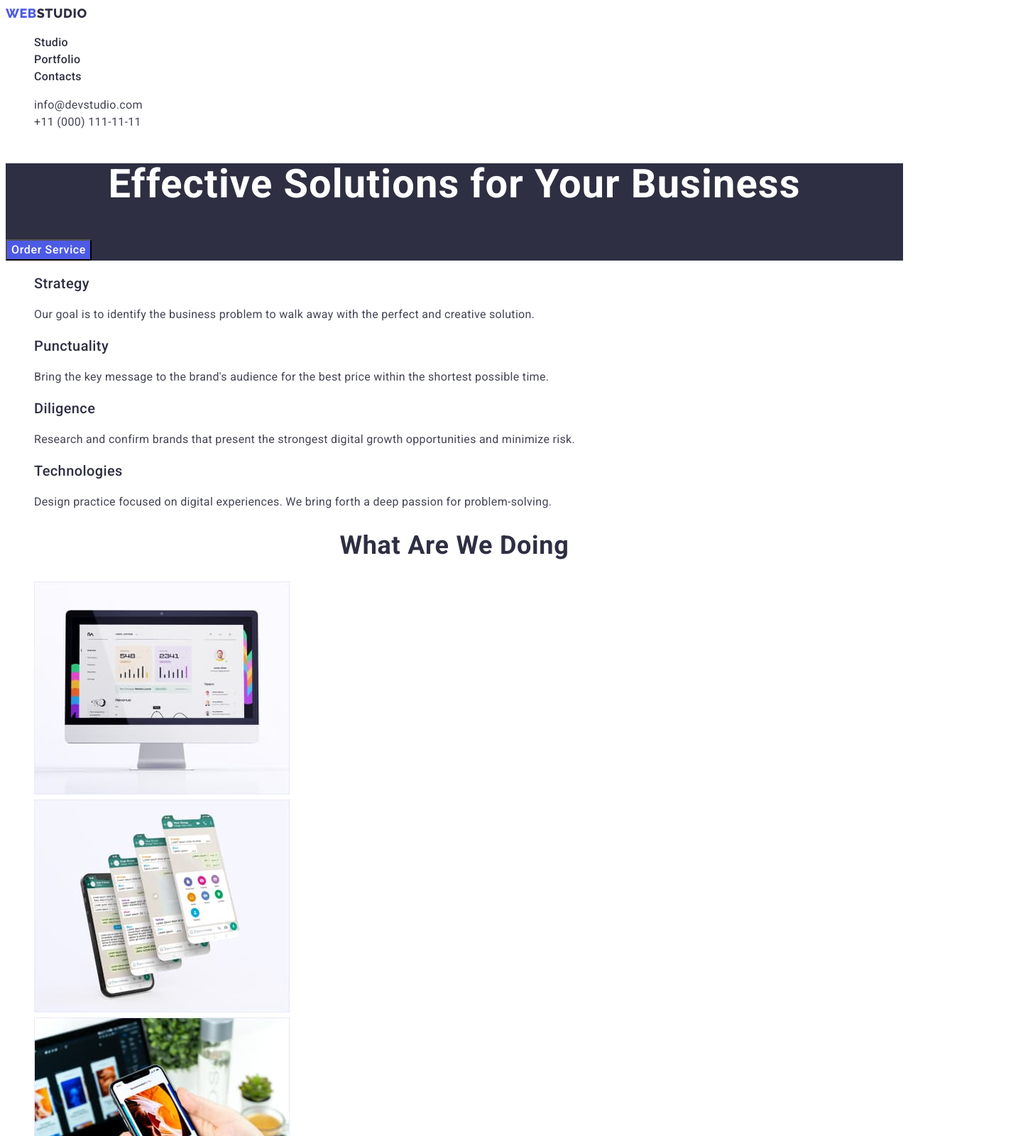
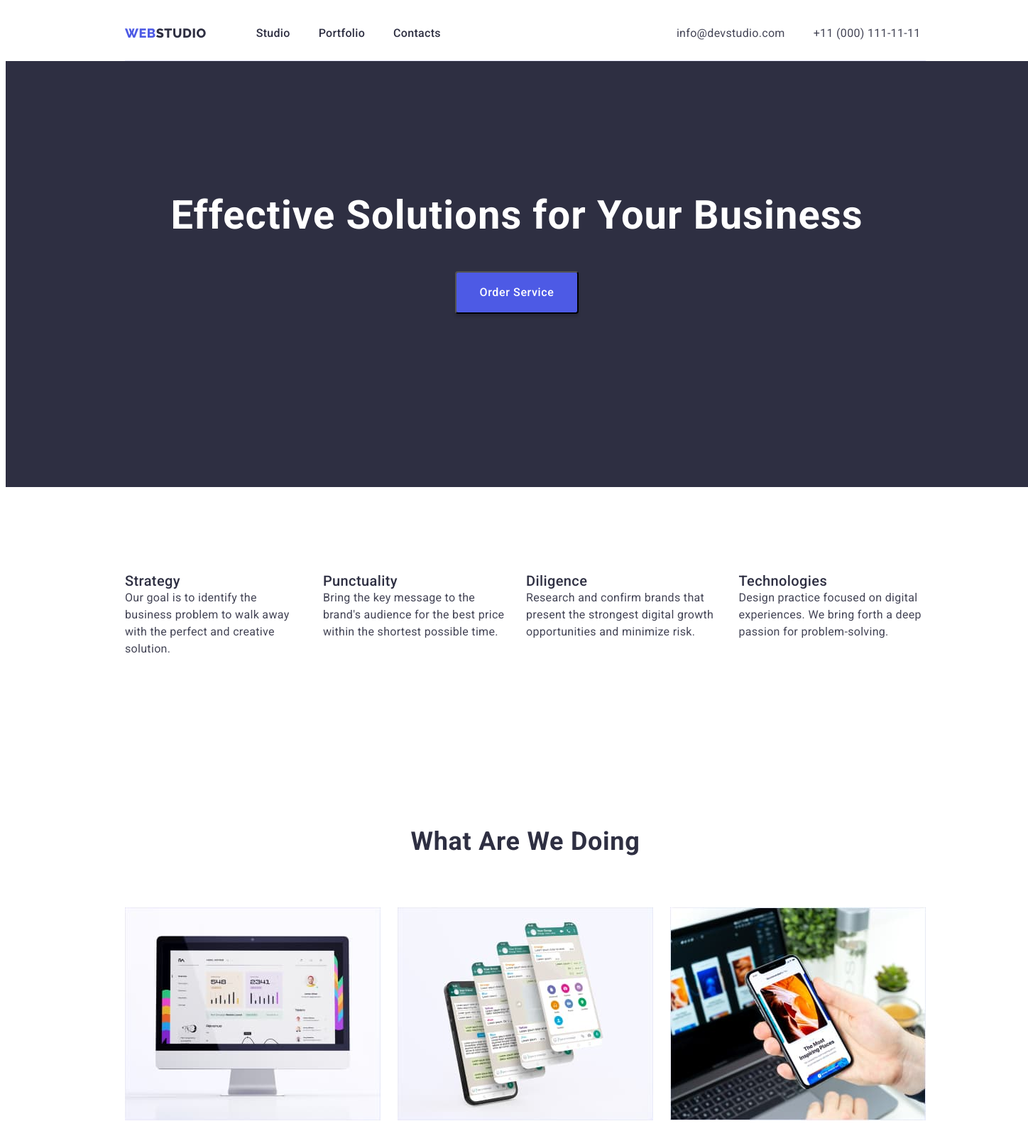
Before and after one commit to AlexProkopev/goit-markup-hw-03, a plain HTML site: page index.html in a window 1280 px wide. Shown: the top 1600 px of the page at 71% size, 1448 px wide, since content can reach past the window. Drawn offline with Linux system fonts and the light colour scheme.

Commit message:
Проверить первую стр

```diff
--- a/css/styles.css
+++ b/css/styles.css
@@ -34,6 +34,42 @@ line-height: 1.2 множитель */
     --button-portvolio-color : #F4F4FD;
 }
 
+/* Общий сброс дефолта */
+
+html {
+    box-sizing: border-box;
+}
+
+*,
+*::before,
+*::after {
+    box-sizing: inherit;
+
+}
+
+h1,
+h2,
+h3,
+h4,
+h5,
+h6,
+p {
+    margin: 0;
+}
+
+ul,
+ol {
+    list-style: none;
+    margin-top: 0;
+    margin-bottom: 0;
+
+    padding-left: 0;
+}
+
+img {
+    display: block;
+}
+
 /* Глобальные стили */
 
 body {
@@ -43,6 +79,20 @@ body {
     font-family: 'Roboto', sans-serif;
     background-color: #FFFFFF;
     letter-spacing: 0.02em;
+}
+
+/* Контейнер */
+
+.container {
+
+    width: 1152px;
+
+    padding-left: 12px;
+    padding-right: 12px;
+
+    margin-left: 156px;
+    margin-right: 156px;
+
 }
 
 /* Стиль к спискам и ссылкам общий */
@@ -74,9 +124,45 @@ body {
 
 }
 
+/* Шапка общая */
+
+.header {
+    max-width: 1440px;
+
+
+}
+
+.header-flex {
+    display: flex;
+    align-items: center;
+    height: 78px;
+
+    border-bottom: 1px solid #E7E9FC;
+
+
+
+}
+
+
 
 
 /* Навигация по сайту+контактная информация */
+
+.nav-links {
+    display: flex;
+
+    padding-left: 0;
+    margin-left: 70px;
+}
+
+.contact-list {
+    display: flex;
+
+    margin-left: 332px;
+
+}
+
+
 
 .contact-list .contact-link {
     color: var(--title-paragrav-color);
@@ -85,12 +171,30 @@ body {
     font-style: normal;
 }
 
+.contact-list .contact-item {
+    margin-right: 40px;
+}
+
+.contact-list .contact-item:last-child {
+    margin-right: 0;
+}
+
 .nav-links .nav-link {
     color:var(--primary-text-color);
     font-weight: 500;
     letter-spacing: 0.02em;
     font-style: normal;
     }
+
+ .nav-links .nav-item {
+    margin-right: 40px;
+ }
+.nav-links .nav-item:last-child {
+    margin-right: 0px;
+}
+
+
+
 
 
 
@@ -121,7 +225,13 @@ body {
 
 /* Стили героя сайта */
 
-.hero { background-color: #2E2F42 ;
+.hero {
+    background-color: #2E2F42 ;
+
+    width: 1440px;
+    height: 600px;
+    text-align: center;
+
 
 }
 
@@ -129,8 +239,12 @@ body {
     color: #ffffff;
     font-size: 56px;
     line-height: 1.07;
-    text-align: center;
     letter-spacing: 0.02em;
+
+    padding-top: 188px;
+    padding-bottom: 48px;
+
+
 }
 
 .hero .hero-button {
@@ -142,6 +256,13 @@ body {
     font-size: 16px;
     line-height: 1.5;
     letter-spacing: 0.04em;
+    box-shadow: 0px 4px 4px rgba(0, 0, 0, 0.15);
+    border-radius: 4px;
+
+    min-width: 169px;
+    padding: 16px 32px;
+    gap: 10px;
+
 }
 
 .hero .hero-button:hover,
@@ -178,6 +299,11 @@ body {
 
 /* Общие стили для секций и заголовков */
 
+.section {
+    padding-top: 120px;
+    padding-bottom: 120px;
+}
+
 
 
 .section .section-title {
@@ -186,6 +312,16 @@ body {
     line-height: 1.11;
     font-weight: 500;
     letter-spacing: 0.02em;
+
+}
+
+/* Чем мы занимаемся 2-секция 1йстр */
+
+.meny-list {
+    display: flex;
+    justify-content: space-between;
+
+    margin-top: 72px;
 }
 
 .section .section-caption {
@@ -224,9 +360,23 @@ body {
     color: var(--title-paragrav-color);
     line-height: 1.5;
 }
-/* Чем мы занимаемся секция */
+/* Особенности 1-секция */
 
-.features {
+.features-list {
+    display: flex;
+    justify-content: space-between;
+
+}
+
+.features-list li {
+    margin-left: 24px;
+}
+
+.features-list li:first-child {
+    margin-left: 0px;
+}
+
+.features-title {
     font-size: 20px;
     line-height: 1.2;
     color: var(--primary-text-color);
@@ -236,7 +386,15 @@ body {
 
 
 
-/* CТили для челенов команды */
+/* CТили для челенов команды 3-Секция*/
+
+.team-list {
+    display: flex;
+    justify-content: space-between;
+
+    margin-top: 72px;
+}
+
 .section-team {
     background-color: #F4F4FD;
 }
@@ -269,11 +427,34 @@ body {
 .footer {
     background-color: var(--primary-text-color);
     color: #ffffff;
+    width: 1440px;
+    height: 312px;
 }
 
 /* Логотип футтера */
 
-.footer .footer-logo {
+.footer .logo-footer {
+    display: inline-block;
+    color: var(--button-color);
+    font-size: 18px;
+    line-height: 1.17;
+    font-family: 'Raleway', sans-serif;
+    letter-spacing: 0.03em;
+    font-weight: 800;
+    text-transform: uppercase;
+
+    padding-left: 156px;
+    padding-top: 101.5px;
+
+}
+
+.footer .footer-logo-span {
+
     color: #f4f4fd;
 
 }
+
+.footer .footer-text {
+    padding-top: 15.5px;
+    padding-left: 156px;
+}
--- a/index.html
+++ b/index.html
@@ -16,33 +16,38 @@
 
   <body>
     <!--Шапка сайта-->
-    <header>
+    <header class="header">
       <!--Логотип с ссылкой-->
+      <div class="container">
+        <div class="header-flex">
+          <a href="./index.html" class="logo link">Web<span class="logo-text">Studio</span>
           <nav class="nav">
-        <a href="./index.html" class="logo link">Web<span class="logo-text">Studio</span>
+
             </a>
-
             <ul class="nav-links list">
-          <li class="item">
+              <li class="nav-item item">
                 <a href="./index.html" class="nav-link link">Studio</a>
               </li>
-          <li class="item">
+              <li class="nav-item item">
                 <a href="./portfolio.html" class="nav-link link">Portfolio</a>
               </li>
-          <li class="item"><a href="" class="nav-link link">Contacts</a></li>
+              <li class="nav-item item"><a href="" class="nav-link link">Contacts</a></li>
             </ul>
+
           </nav>
           <!--Контакты для связи-->
           <address class="contact">
             <ul class="contact-list list">
-          <li class="item">
+              <li class="contact-item item">
                 <a href="mailto:info@devstudio.com" class="contact-link link">info@devstudio.com</a>
               </li>
-          <li>
+              <li class="contact-item item">
                 <a href="tel:+110001111111" class="contact-link link">+11 (000) 111-11-11</a>
               </li>
             </ul>
           </address>
+        </div>
+      </div>
     </header>
 
     <main>
@@ -52,72 +57,68 @@
         <button type="button" class="hero-button">Order Service</button>
       </section>
       <!--Особенности-->
+      <div class="container">
       <section class="section">
         <h2 hidden class="hidden-title">features</h2>
-        <ul class=" list">
+        <div class="features-flex">
+
+            <ul class="features-list list">
               <li>
-            <h3 class=" features">Strategy</h3>
+                <h3 class=" features-title">Strategy</h3>
                 <p class="section-text">
                   Our goal is to identify the business problem to walk away with the
                   perfect and creative solution.
                 </p>
               </li>
               <li>
-            <h3 class=" features">Punctuality</h3>
+                <h3 class=" features-title">Punctuality</h3>
                 <p class="section-text">
                   Bring the key message to the brand's audience for the best price
                   within the shortest possible time.
                 </p>
               </li>
               <li>
-            <h3 class=" features">Diligence</h3>
+                <h3 class=" features-title">Diligence</h3>
                 <p class="section-text">
                   Research and confirm brands that present the strongest digital
                   growth opportunities and minimize risk.
                 </p>
               </li>
               <li>
-            <h3 class=" features">Technologies</h3>
+                <h3 class=" features-title">Technologies</h3>
                 <p class="section-text">
                   Design practice focused on digital experiences. We bring forth a
                   deep passion for problem-solving.
                 </p>
               </li>
             </ul>
+          </div>
+        </div>
       </section>
       <!--Чем мы занимаемся-->
+      <div class="container">
       <section class="section">
           <h2 class="section-caption">What are we doing</h2>
-        <ul class="list">
-          <li>
-            <img
-              src="./images/wawd1.jpg"
-              alt="Computer with screen on"
-              width="360"
-            />
+            <ul class="meny-list list">
+              <li class="meny-item">
+                <img src="./images/wawd1.jpg" alt="Computer with screen on" width="360" />
               </li>
-          <li>
-            <img
-              src="./images/wawd2.jpg"
-              alt="Phone on the screen of which SMS"
-              width="360"
-            />
+              <li class="meny-item">
+                <img src="./images/wawd2.jpg" alt="Phone on the screen of which SMS" width="360" />
               </li>
-          <li>
-            <img
-              src="./images/wawd3.jpg"
-              alt="Laptop with phone in hand"
-              width="360"
-            />
+              <li class="meny-item">
+                <img src="./images/wawd3.jpg" alt="Laptop with phone in hand" width="360" />
               </li>
             </ul>
+        </div>
       </section>
       <!--Наша команда-->
 
+      <div class="container">
+        <section class="section section-team">
 
-        <section class="section-team">
             <h2 class="team-title">Our Team</h2>
-          <ul class="list">
+            <ul class="team-list list">
               <li class="team-item">
                 <img src="./images/contact1.jpg" alt="Face Mark Guerrero" width="264" />
                 <h3 class="section-subject">Mark Guerrero</h3>
@@ -139,17 +140,20 @@
                 <p class="section-text">UI Designer</p>
               </li>
             </ul>
+          </div>
         </section>
 
     </main>
     <!--Подвал сайта-->
     <footer class="footer">
-      <a href="./index.html" class="logo link">Web<span class="footer-logo">Studio</span>
+
+        <a href="./index.html" class="logo-footer link">Web<span class="footer-logo-span">Studio</span>
         </a>
         <p class="footer-text">
-        Increase the flow of customers and sales for your business with digital
+          Increase the flow of customers and <br> sales for your business with digital <br>
           marketing & growth solutions.
         </p>
+
     </footer>
   </body>
 </html>
```
Also changed, not shown: portfolio.html (+3 -0 lines). Lines whose indentation alone changed are shown as unchanged.
